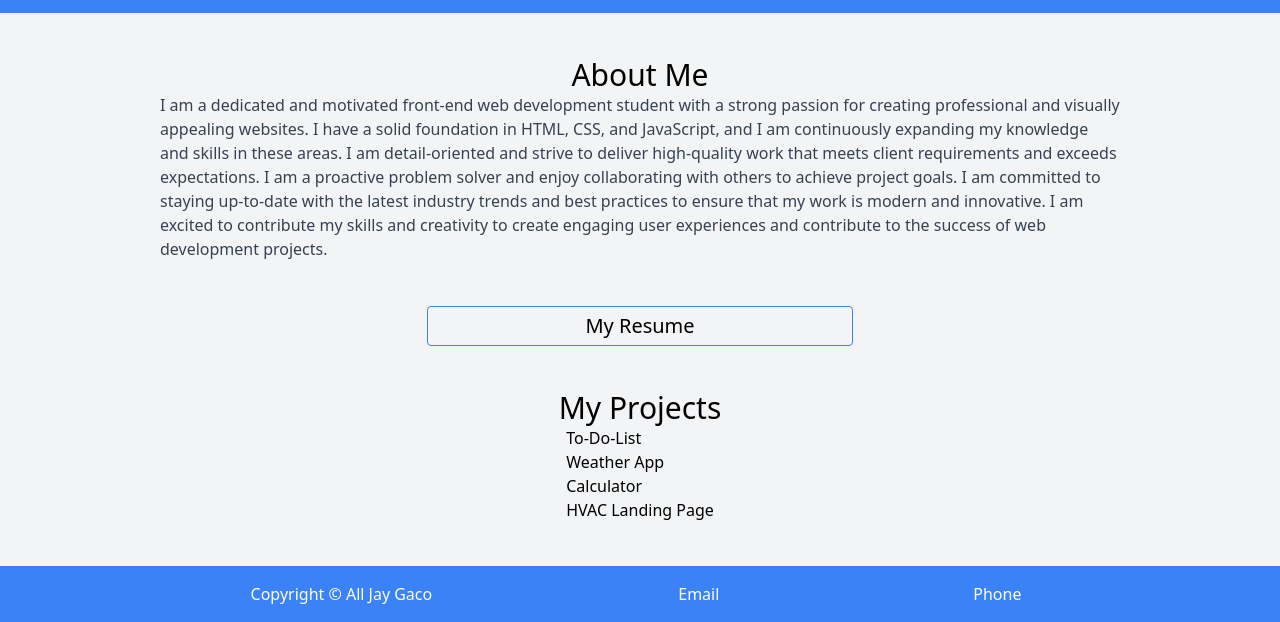
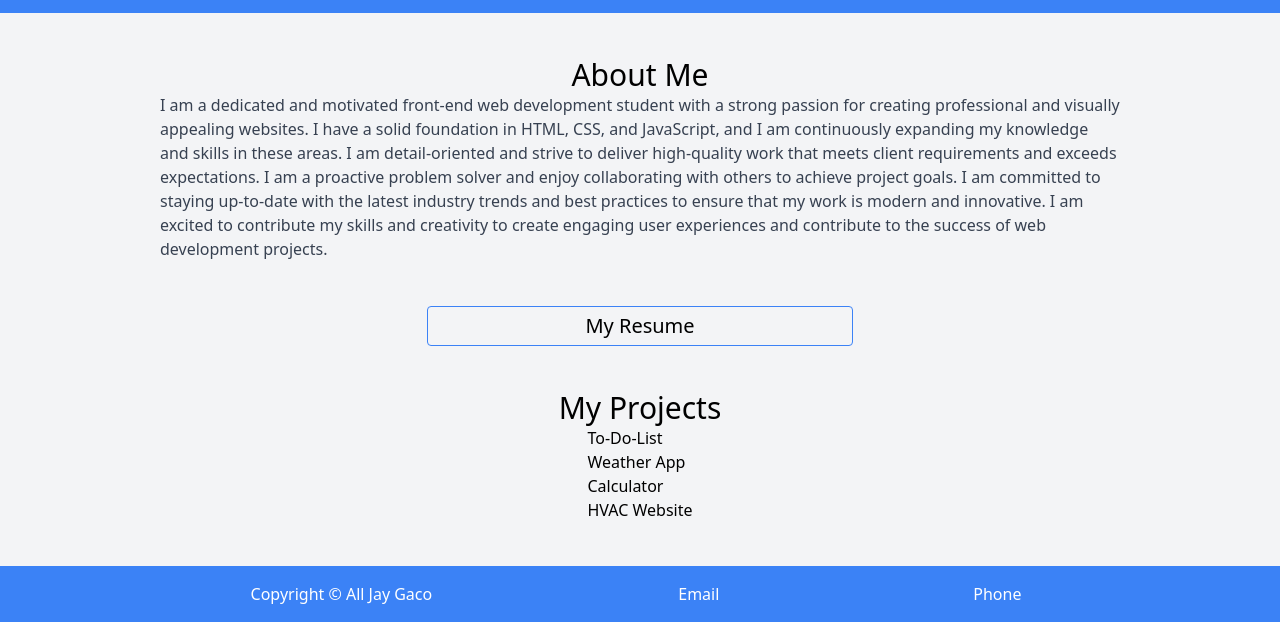
Before and after one commit to alljay213/My-Website, a website: page index.html in a window 1280 px wide. Shown: the part 178-800 px from the top of the page. Drawn offline with nearby package versions, Linux system fonts and the light colour scheme.

Commit message:
add hvac anchor link

```diff
--- a/index.html
+++ b/index.html
@@ -87,7 +87,11 @@
               >Calculator</a
             >
           </li>
-          <li>HVAC Landing Page</li>
+          <li>
+            <a href="https://alljay213.github.io/getec-website/" target="_blank"
+              >HVAC Website</a
+            >
+          </li>
         </ul>
       </section>
     </main>
```
